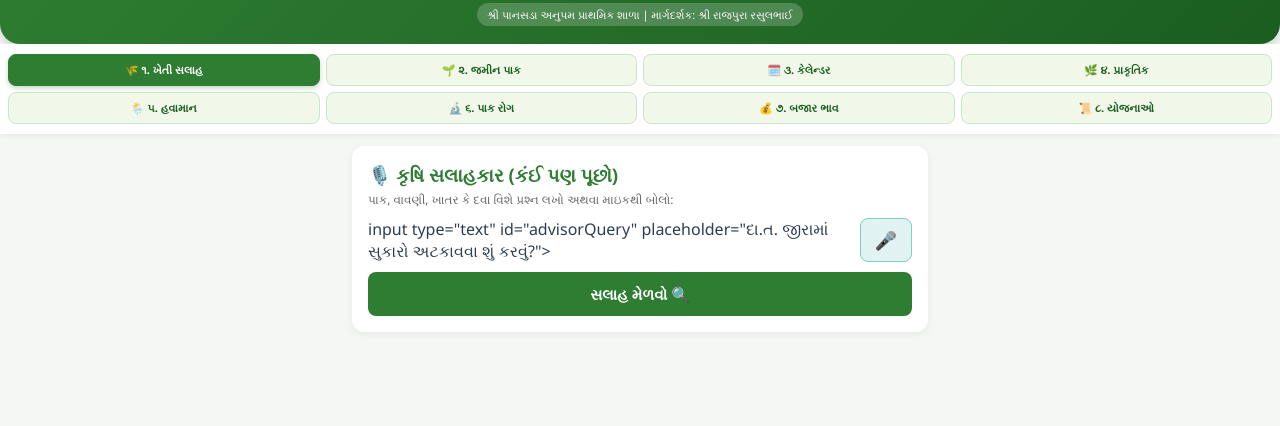
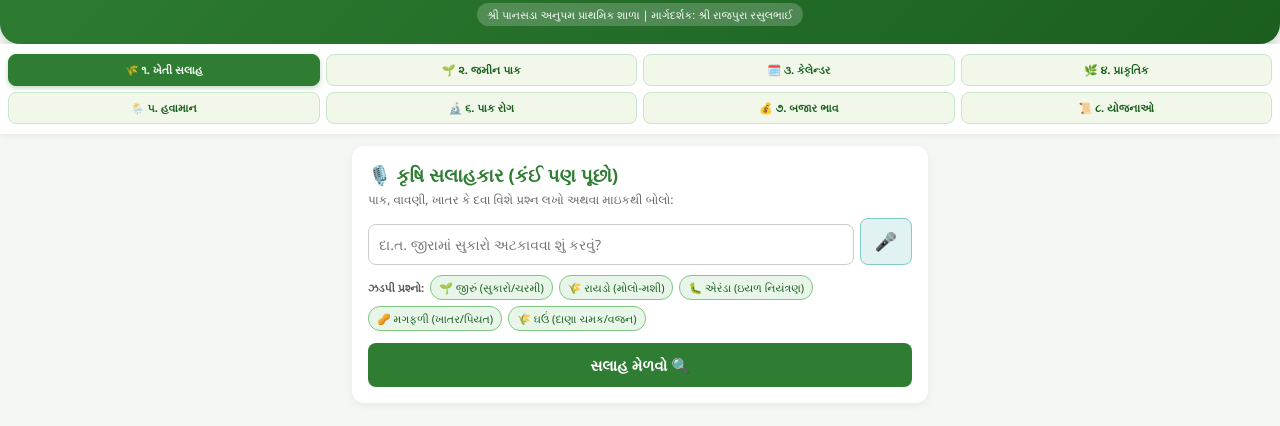
Before and after one commit to rasulbhai-rajpura/khedut-ai-pro, a website: page public/index.html in a window 1280 px wide. Shown: the part 70-496 px from the top of the page. Drawn offline with Linux system fonts and the light colour scheme.

Commit message:
Update index.html

```diff
--- a/public/index.html
+++ b/public/index.html
@@ -144,11 +144,43 @@
       <div class="card">
         <h3 style="color: var(--primary);">🎙️ કૃષિ સલાહકાર (કંઈ પણ પૂછો)</h3>
         <p style="font-size: 12px; color: #666; margin-top: 4px;">પાક, વાવણી, ખાતર કે દવા વિશે પ્રશ્ન લખો અથવા માઇકથી બોલો:</p>
+
         <div style="display: flex; gap: 6px; margin-top: 10px;">
-          input type="text" id="advisorQuery" placeholder="દા.ત. જીરામાં સુકારો અટકાવવા શું કરવું?">
+          <input type="text" id="advisorQuery" placeholder="દા.ત. જીરામાં સુકારો અટકાવવા શું કરવું?">
           <button type="button" onclick="startVoice('advisorQuery')" style="padding: 0 14px; background: #e0f2f1; border: 1px solid #80cbc4; border-radius: 8px; font-size: 18px; cursor: pointer;">🎤</button>
         </div>
-        <button id="adviseBtn" class="btn-main" onclick="askAdvisor()">સલાહ મેળવો 🔍</button>
+
+        <!-- બનાસકાંઠાના મુખ્ય પાકોના ઝડપી ડેમો પ્રશ્નો (Quick Chips) -->
+        <div style="display: flex; gap: 6px; margin-top: 10px; flex-wrap: wrap;">
+          <span style="font-size: 11px; color: #555; align-self: center; font-weight: bold;">ઝડપી પ્રશ્નો:</span>
+
+          <!-- જીરું -->
+          <button type="button" onclick="setQuickQuery('જીરાના પાકમાં સુકારો અને કાળી ચરમી અટકાવવા કઈ દવાનો છંટકાવ કરવો?')" style="background: #e8f5e9; border: 1px solid #81c784; border-radius: 12px; font-size: 11px; padding: 4px 8px; cursor: pointer; color: #1b5e20; font-weight: 500;">
+            🌱 જીરું (સુકારો/ચરમી)
+          </button>
+
+          <!-- રાયડો -->
+          <button type="button" onclick="setQuickQuery('રાયડામાં મોલો-મશી (ચીંડા) ના નિયંત્રણ માટે દેશી અને રાસાયણિક ઉપાય જણાવો')" style="background: #e8f5e9; border: 1px solid #81c784; border-radius: 12px; font-size: 11px; padding: 4px 8px; cursor: pointer; color: #1b5e20; font-weight: 500;">
+            🌾 રાયડો (મોલો-મશી)
+          </button>
+
+          <!-- એરંડા -->
+          <button type="button" onclick="setQuickQuery('એરંડામાં ઘોડિયારી ઇયળ અને ડોડવા કોરી ખાનાર ઇયળ માટે કઈ દવા છાંટવી?')" style="background: #e8f5e9; border: 1px solid #81c784; border-radius: 12px; font-size: 11px; padding: 4px 8px; cursor: pointer; color: #1b5e20; font-weight: 500;">
+            🐛 એરંડા (ઇયળ નિયંત્રણ)
+          </button>
+
+          <!-- મગફળી -->
+          <button type="button" onclick="setQuickQuery('ઉનાળુ મગફળીમાં ડોડવા બેસવાના સમયે કયું ખાતર અને પિયત આપવું?')" style="background: #e8f5e9; border: 1px solid #81c784; border-radius: 12px; font-size: 11px; padding: 4px 8px; cursor: pointer; color: #1b5e20; font-weight: 500;">
+            🥜 મગફળી (ખાતર/પિયત)
+          </button>
+
+          <!-- ઘઉં -->
+          <button type="button" onclick="setQuickQuery('ઘઉંમાં દાણા ભરાવવાની અવસ્થાએ કયો સ્પ્રે કરવો જેથી વજન અને ચમક વધે?')" style="background: #e8f5e9; border: 1px solid #81c784; border-radius: 12px; font-size: 11px; padding: 4px 8px; cursor: pointer; color: #1b5e20; font-weight: 500;">
+            🌾 ઘઉં (દાણા ચમક/વજન)
+          </button>
+        </div>
+
+        <button id="adviseBtn" class="btn-main" onclick="askAdvisor()" style="margin-top: 12px;">સલાહ મેળવો 🔍</button>
       </div>
       <div id="advisorResult" class="result-box" style="display: none;"></div>
     </div>
@@ -740,12 +772,11 @@
       window.addEventListener('load', () => {
         navigator.serviceWorker.register('/sw.js').catch(err => console.log('SW Fail:', err));
       });
-      // સેમ્પલ પ્રશ્ન પર ક્લિક કરતાં જ પ્રશ્ન આપોઆપ લખાશે અને જવાબ શરૂ થશે
       function setQuickQuery(text) {
   const input = document.getElementById('advisorQuery');
   if (input) {
     input.value = text;
-        askAdvisor(); // આપોઆપ સલાહ મેળવો બટન દબાઈ જશે
+    askAdvisor();
   }
 }
   </script>
```
Lines whose indentation alone changed are shown as unchanged.
